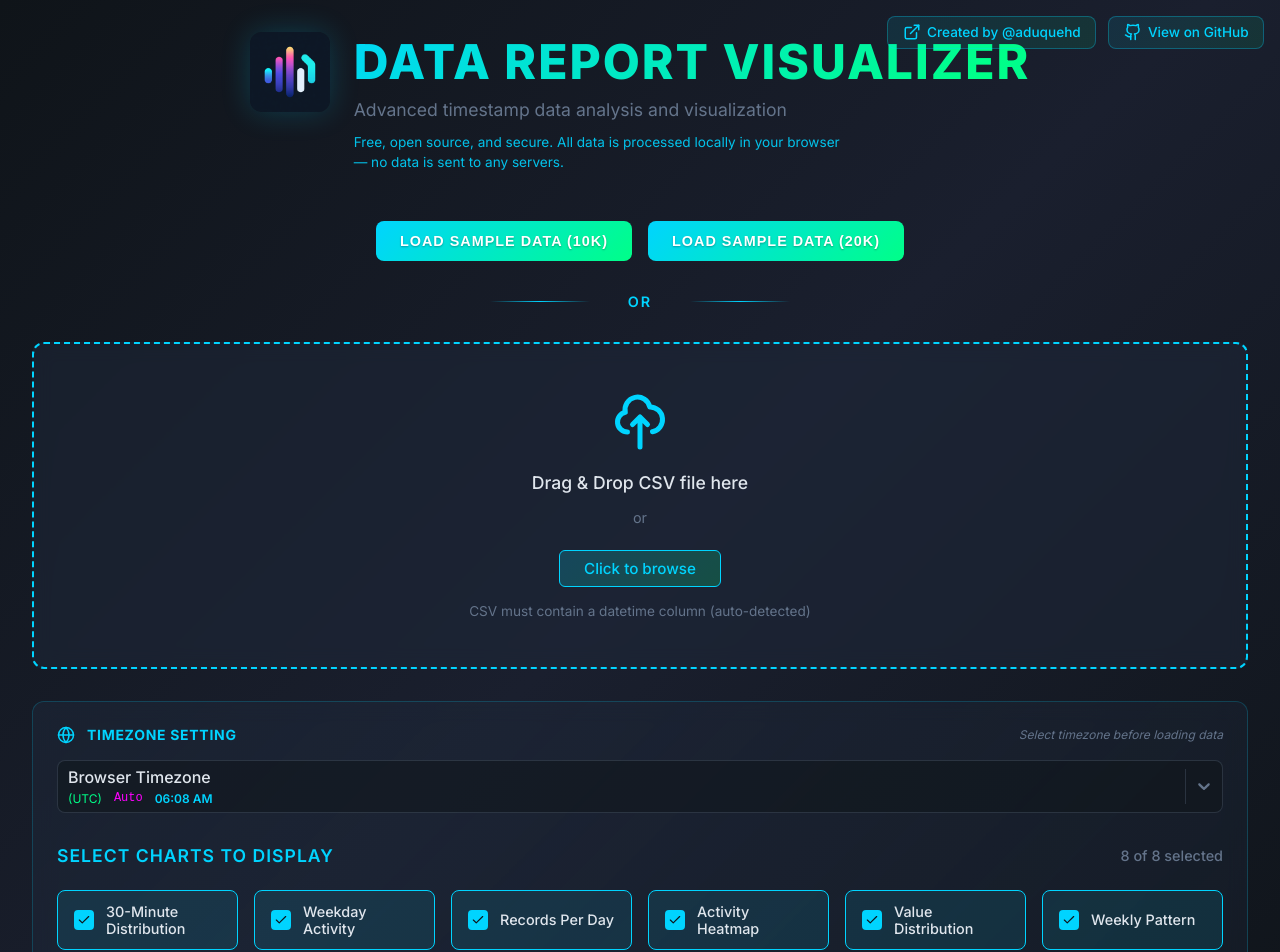
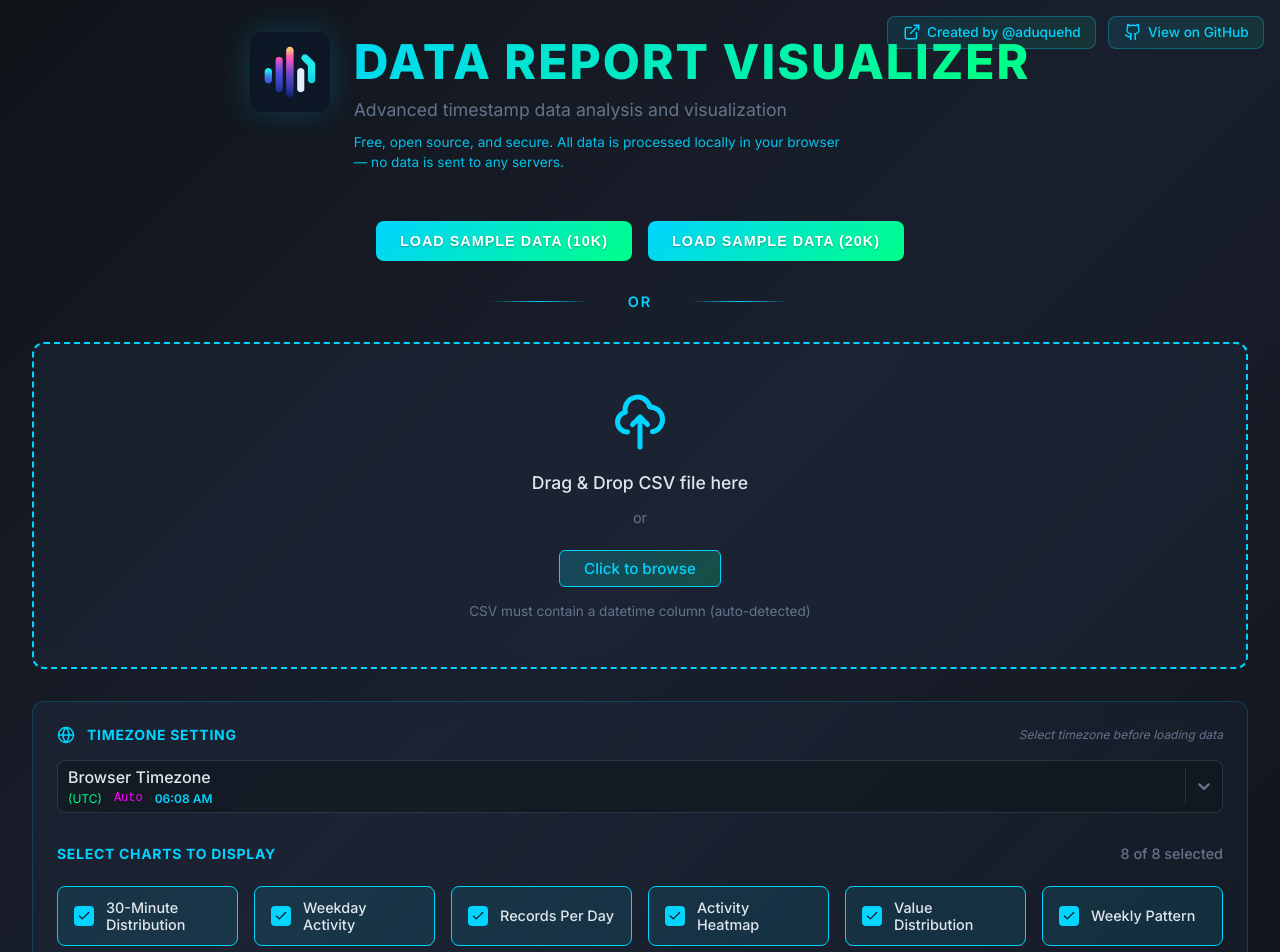
Before and after one commit to aduquehd/data-report, a Next.js app: page / in a window 1280 px wide. Shown: the top 952 px of the page. Built offline with nearby package versions, Linux system fonts and the light colour scheme.

Commit message:
Improved accessibility

```diff
--- a/app/globals.css
+++ b/app/globals.css
@@ -643,12 +643,13 @@
     margin-bottom: 1.5rem;
   }
 
-  .selector-header h3 {
+  .selector-title {
     color: #00d4ff;
-    font-size: 1.1rem;
-    font-weight: 600;
+    font-size: 0.875rem;
+    font-weight: 700;
     text-transform: uppercase;
-    letter-spacing: 1px;
+    letter-spacing: 0.05em;
+    margin: 0;
   }
 
   .chart-count {
@@ -984,7 +985,7 @@
     margin-bottom: 1rem;
   }
 
-  .timezone-selector-section .section-header h3 {
+  .timezone-selector-section .section-title {
     font-size: 0.875rem;
     font-weight: 700;
     letter-spacing: 0.05em;
--- a/components/ChartSelector.tsx
+++ b/components/ChartSelector.tsx
@@ -48,7 +48,7 @@ export default function ChartSelector({
   return (
     <div className={compact ? "chart-selector-compact" : "chart-selector"}>
       <div className="selector-header">
-        <h3>Select Charts to Display</h3>
+        <h2 className="selector-title">SELECT CHARTS TO DISPLAY</h2>
         <span className="chart-count">{enabledCount} of {selectedCharts.length} selected</span>
       </div>
 
--- a/components/TimezoneSelector.tsx
+++ b/components/TimezoneSelector.tsx
@@ -134,11 +134,14 @@ export default function TimezoneSelector({ selectedTimezone, onTimezoneChange }:
     <div className="timezone-selector-section">
       <div className="section-header">
         <Globe size={18} />
-        <h3>TIMEZONE SETTING</h3>
+        <h2 className="section-title">TIMEZONE SETTING</h2>
         <span className="section-hint">Select timezone before loading data</span>
       </div>
 
       <div className="timezone-selector-container">
+        <label htmlFor="timezone-select-input" className="sr-only">
+          Select timezone for displaying dates
+        </label>
         <Select<TimezoneOption>
           value={selectedOption}
           onChange={handleChange}
@@ -158,6 +161,8 @@ export default function TimezoneSelector({ selectedTimezone, onTimezoneChange }:
             )
           }}
           classNamePrefix="timezone-select"
+          aria-label="Select timezone"
+          inputId="timezone-select-input"
         />
       </div>
     </div>
```
